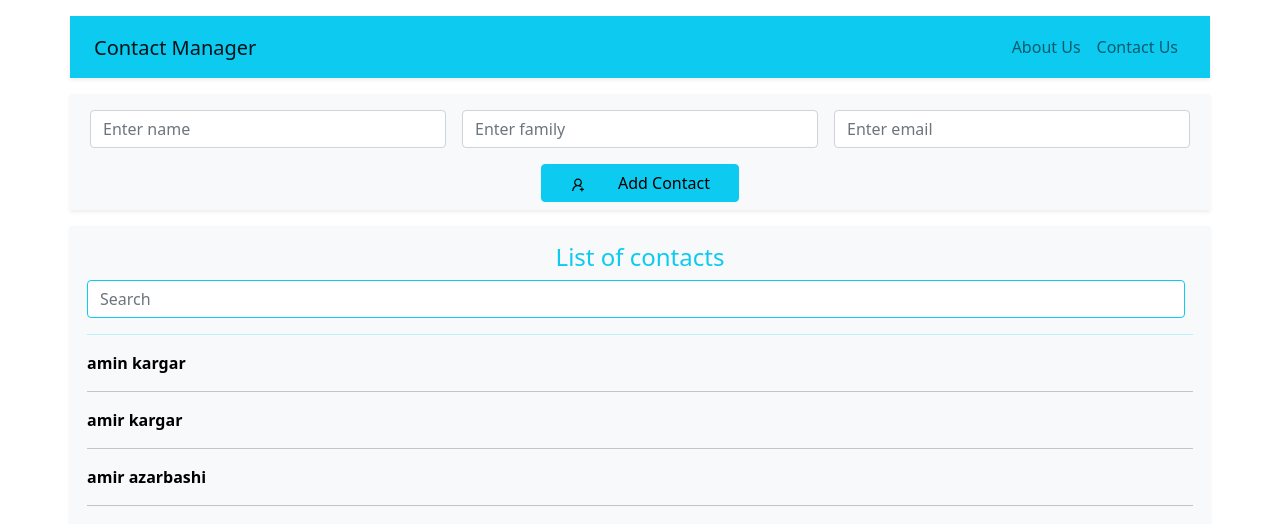
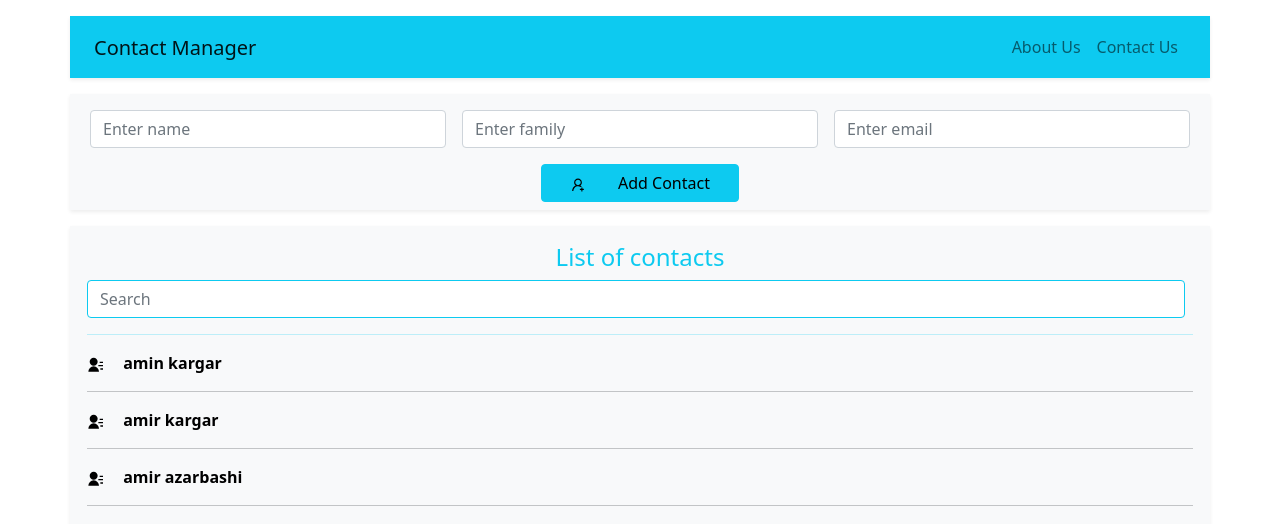
Before and after one commit to mr-kargar/Contact-Manager-mernStack, a React (Create React App) app: page / in a window 1280 px wide. Shown: the top 524 px of the page. Built offline with nearby package versions, Linux system fonts and the light colour scheme.

Commit message:
design item

```diff
--- a/src/components/Contact.jsx
+++ b/src/components/Contact.jsx
@@ -1,4 +1,5 @@
 import React from 'react';
+import {RiContactsFill} from 'react-icons/ri'
 
 function Contact({idd,name,family,tell,email}) {
     return (
@@ -6,7 +7,7 @@ function Contact({idd,name,family,tell,email}) {
 
             <p>
                 <a className="aClass" data-bs-toggle="collapse" href={`#${idd}`} role="button" aria-expanded="false" aria-controls={idd}>
-                    {name+" "+family}
+                  <RiContactsFill/> <span className='mx-3'>{name+" "+family}</span>
                 </a>
             </p>
 
--- a/src/components/Search.jsx
+++ b/src/components/Search.jsx
@@ -3,7 +3,7 @@ import React from 'react';
 function Search() {
   return (
     <form class="d-flex ">
-    <input class="form-control me-2 border border-info" type="search" placeholder="Search" aria-label="Search"/>
+    <input class="form-control me-2 border border-info" type="search" placeholder= "Search" aria-label="Search"/>
     </form>
   );
 }
```
